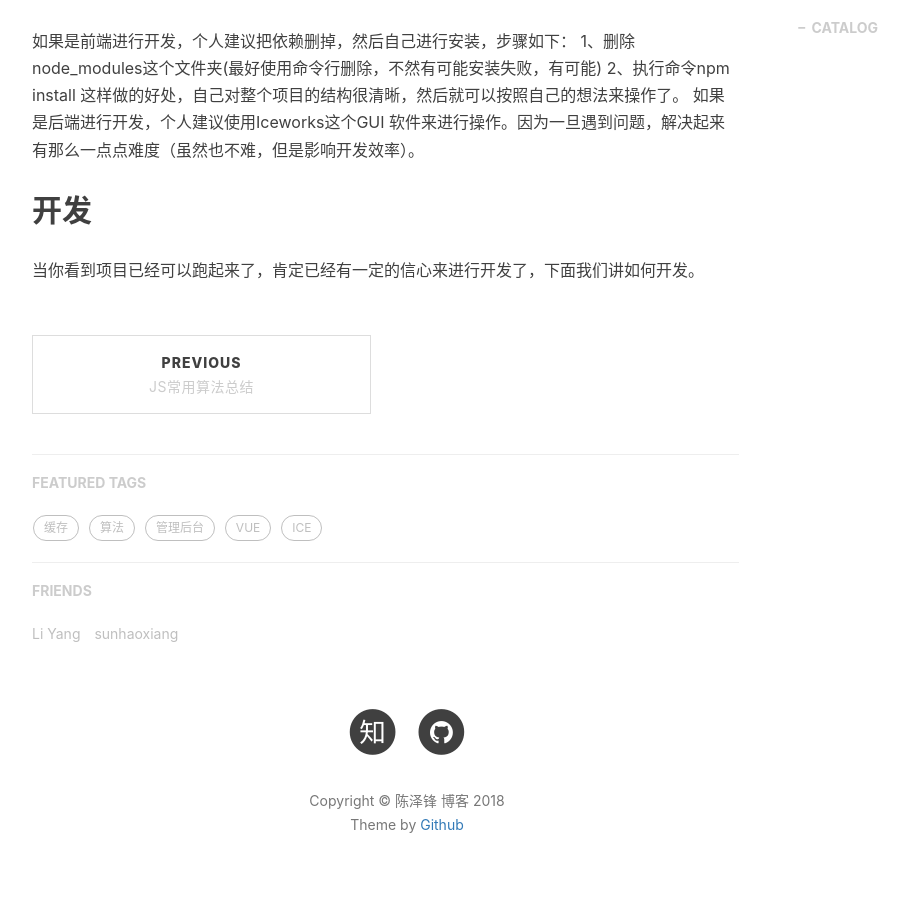
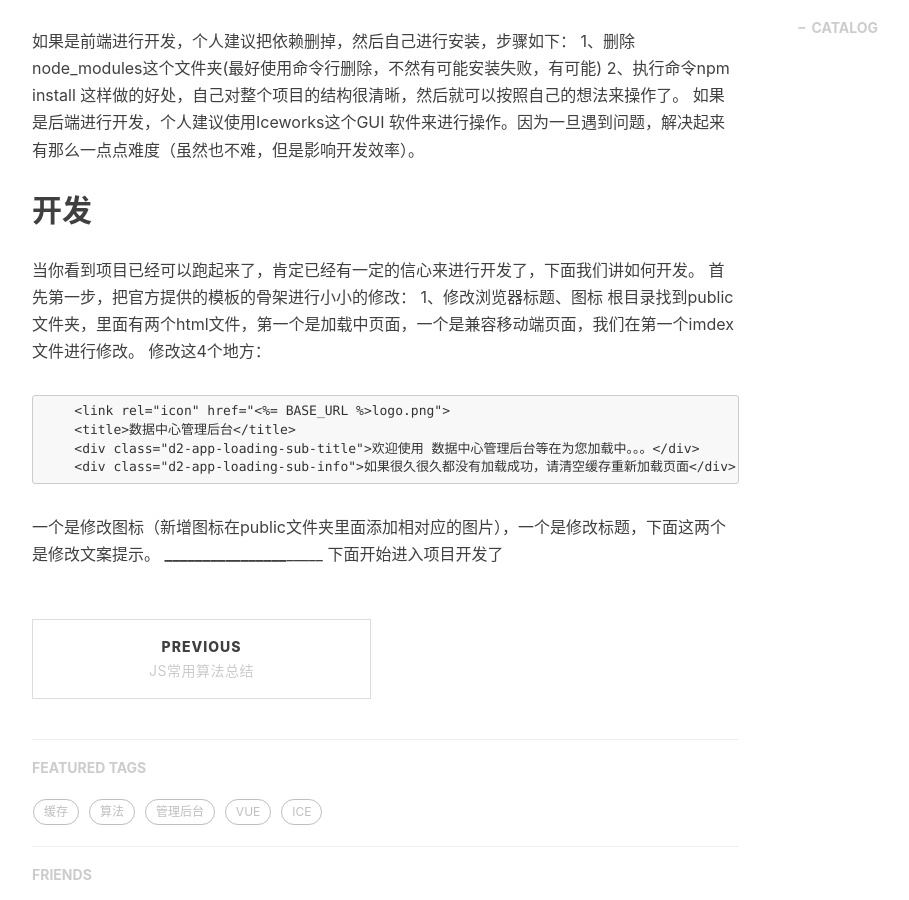
Before and after one commit to 00feng00/00feng00.github.io, a Jekyll site: the page built from _posts/2018-09-11-ice-instructions.markdown, in a window 1280 px wide and 900 px high, scrolled down 2849 px. Shown: the whole window, without its empty margins (233-1142 px from the left). Built offline with Jekyll 4.4.1, drawn with Linux system fonts in a browser that asks for light colours; nearby versions of some CDN libraries; comment, search, counter and statistics services are not loaded.

Commit message:
Update 2018-09-11-ice-instructions.markdown

````diff
--- a/_posts/2018-09-11-ice-instructions.markdown
+++ b/_posts/2018-09-11-ice-instructions.markdown
@@ -40,3 +40,16 @@ ICE提供了以下这些功能：
 如果是后端进行开发，个人建议使用Iceworks这个GUI 软件来进行操作。因为一旦遇到问题，解决起来有那么一点点难度（虽然也不难，但是影响开发效率）。
 ## 开发
 当你看到项目已经可以跑起来了，肯定已经有一定的信心来进行开发了，下面我们讲如何开发。
+首先第一步，把官方提供的模板的骨架进行小小的修改：
+1、修改浏览器标题、图标
+根目录找到public文件夹，里面有两个html文件，第一个是加载中页面，一个是兼容移动端页面，我们在第一个imdex文件进行修改。
+修改这4个地方：
+```
+    <link rel="icon" href="<%= BASE_URL %>logo.png">
+    <title>数据中心管理后台</title>
+    <div class="d2-app-loading-sub-title">欢迎使用 数据中心管理后台等在为您加载中。。。</div>
+    <div class="d2-app-loading-sub-info">如果很久很久都没有加载成功，请清空缓存重新加载页面</div>
+```
+一个是修改图标（新增图标在public文件夹里面添加相对应的图片），一个是修改标题，下面这两个是修改文案提示。
+_____________________________________________________
+下面开始进入项目开发了
````
